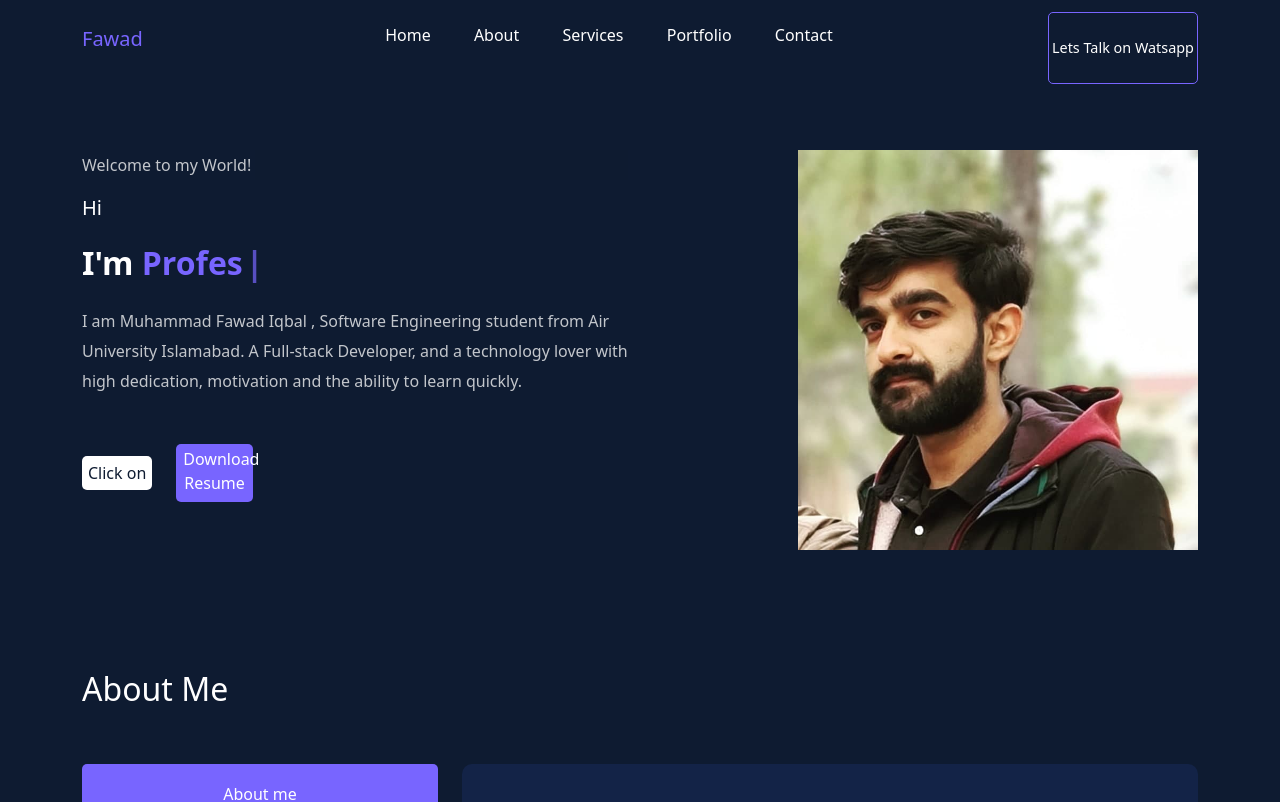
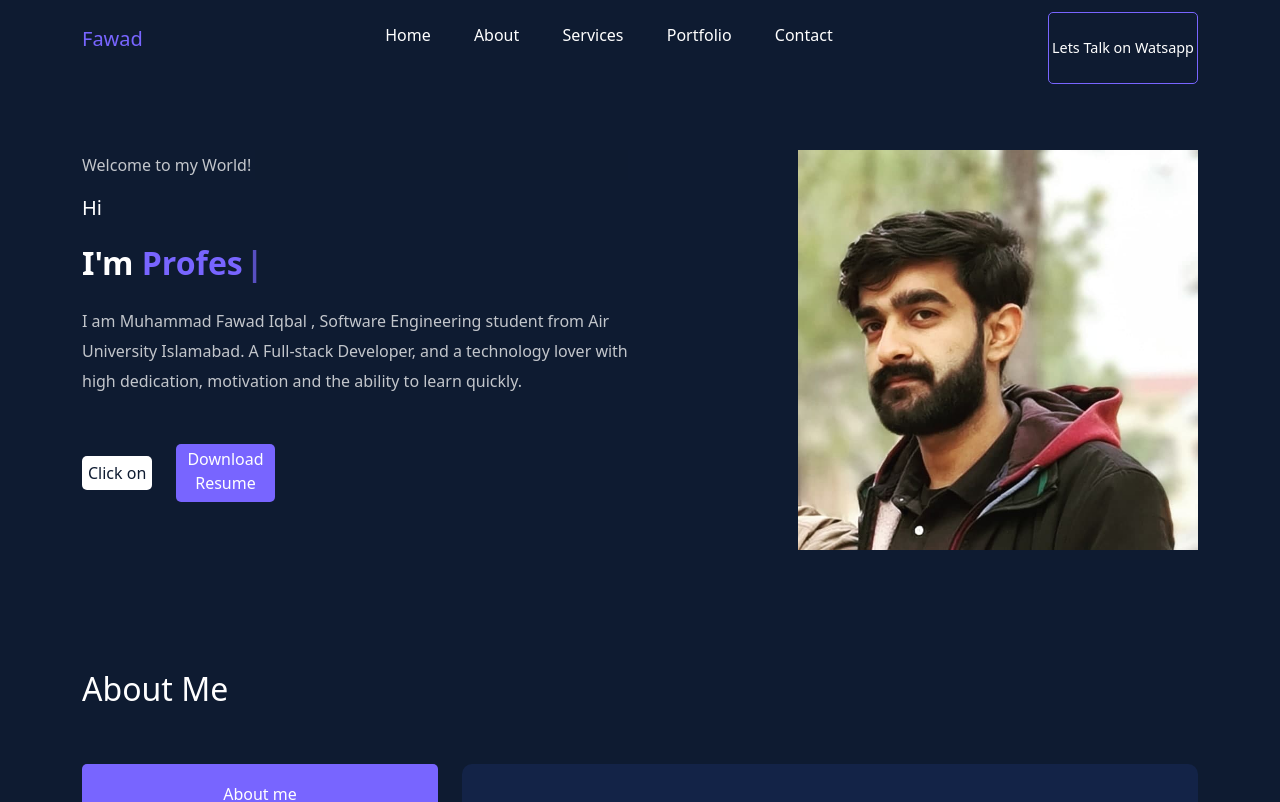
Before and after one commit to fawad526/portfolio_fad, a React (Create React App) app: page / in a window 1280 px wide. Shown: the top 802 px of the page. Built offline with nearby package versions, Linux system fonts and the light colour scheme.

Commit message:
Update hero-section.css

```diff
--- a/src/components/hero-section/hero-section.css
+++ b/src/components/hero-section/hero-section.css
@@ -18,7 +18,7 @@
     color:#fff;
     padding:7px;
     border-radius: 5px;
-    width:14%;
+    width:18%;
     border: none;
     padding-top: 3px;
 }
```
